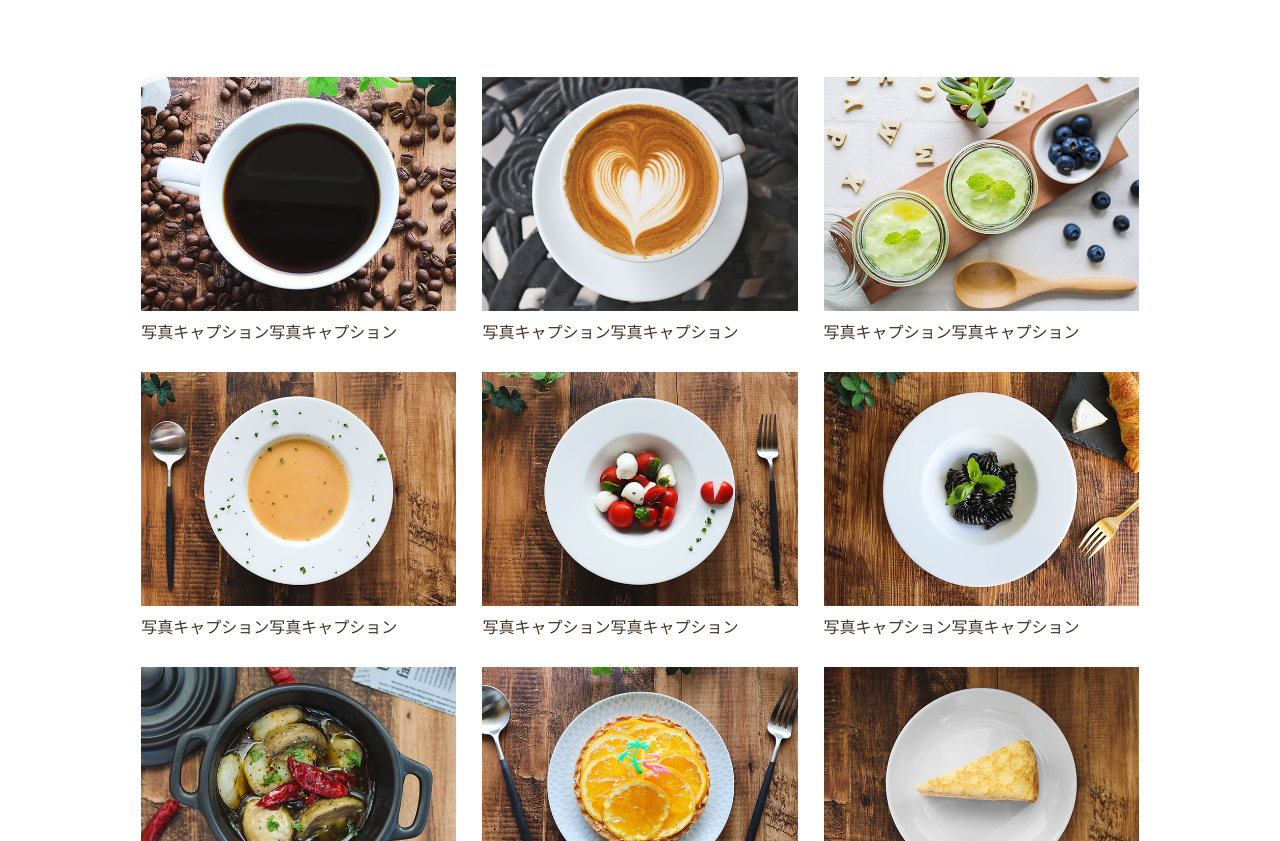
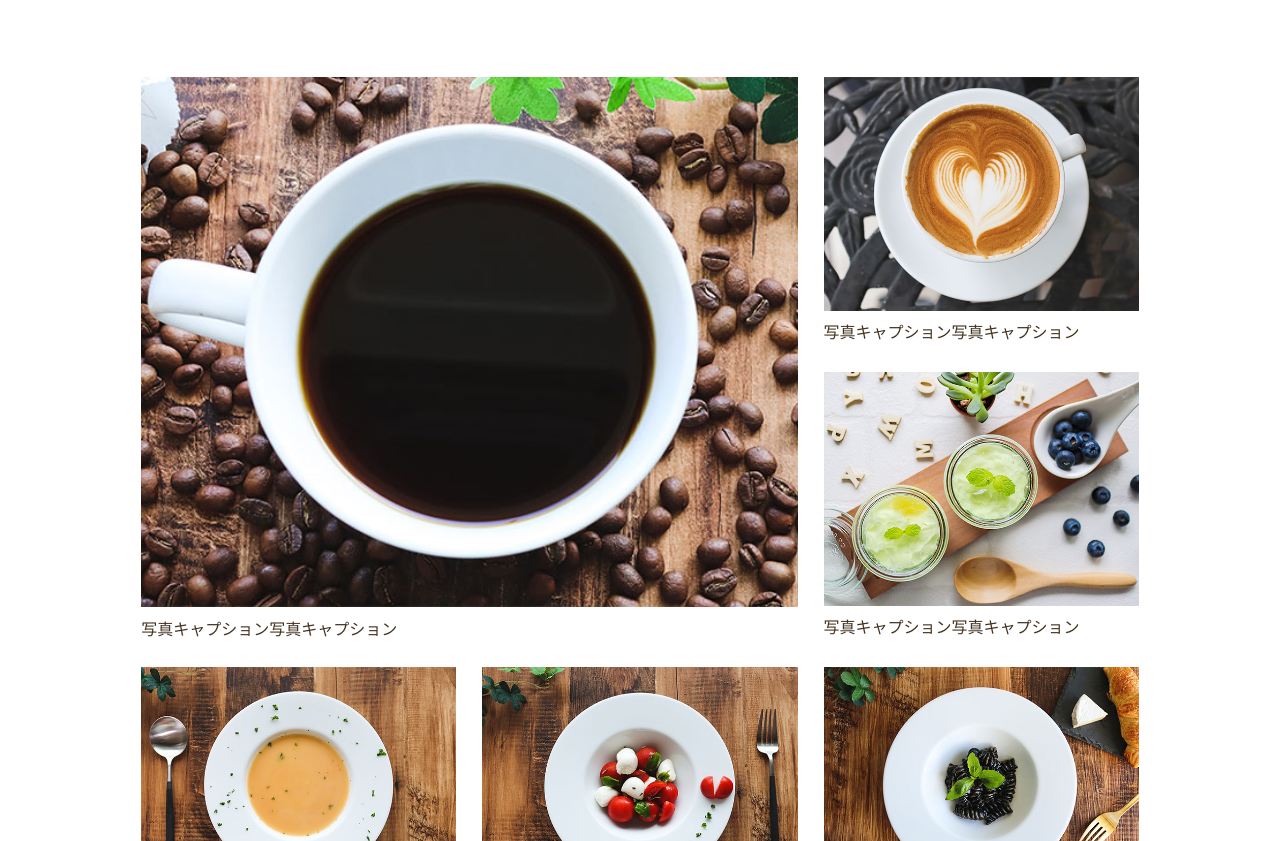
Before and after one commit to chinami1025/WCBCafe, a plain HTML site: page menu.html in a window 1280 px wide. Shown: the part 800-1641 px from the top of the page. Drawn offline with Linux system fonts and the light colour scheme; some packages are replaced by stand-ins of ours.

Commit message:
fix: class名の修正

```diff
--- a/menu.html
+++ b/menu.html
@@ -35,7 +35,7 @@
     </div><!-- /#menu -->
 
     <div class="wrapper grid">
-      <div class="item">
+      <div class="item big-box">
         <img src="images/menu1.jpg" alt="">
         <p>写真キャプション写真キャプション</p>
       </div>
```
